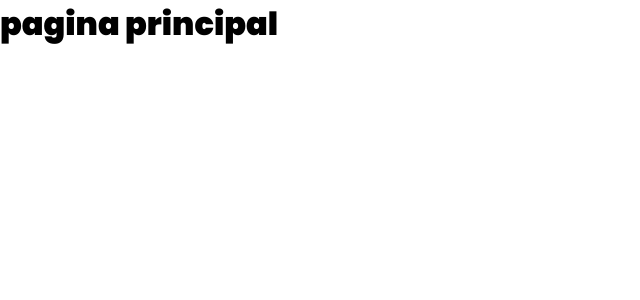
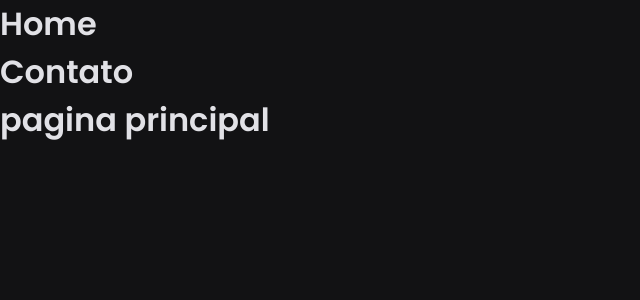
Before and after one commit to jorgelucasalima/yourgit, a React (Create React App) app: page / in a window 1280 px wide. Shown: the top 300 px of the page, without its empty margins (0-640 px from the left). Built offline with nearby package versions, Linux system fonts and the light colour scheme.

Commit message:
criado component Header

```diff
--- a/src/App.jsx
+++ b/src/App.jsx
@@ -1,11 +1,14 @@
+import Header from "./components/Header";
 import { EstiloGlobal } from "./Styles/global";
 
 
 export default function App() {
   return (
     <>
-    <h1>pagina principal</h1>
-    <EstiloGlobal/>
+      <Header/>
+      <h1>pagina principal</h1>
+
+      <EstiloGlobal/>
     </>
 
   );
--- a/src/Styles/global.js
+++ b/src/Styles/global.js
@@ -6,7 +6,7 @@ export const EstiloGlobal = createGlobalStyle`
     --cor-fundo: #121214;
     --cor-fonte: #E1E1E6;
 
-    --cor-de-texto: #FFFFFF;
+    --cor-texto: #FFFFFF;
 
     --cor-botao: #8257E6;
 
@@ -32,12 +32,18 @@ export const EstiloGlobal = createGlobalStyle`
 
 
   body {
-    background: var(--cordefundo);
+    background: var(--cor-fundo);
     -webkit-font-smoothing: antialiased;
   }
 
   body, input, textarea, button {
-    font-family: 'Poppins', serif;
+    font-family: 'Poppins', sans-serif;
+    font-weight: 400;
+  }
+
+  h1, h2, h3, h4, h5, h6, strong {
+    font-weight: 600;
+    color: var(--cor-fonte);
   }
 
   button {
--- /dev/null
+++ b/src/components/Header/index.jsx
@@ -0,0 +1,9 @@
+export default function Header() {
+  return(
+    <>
+      <h1>Home</h1>
+      <h1>Contato</h1>
+    </>
+  )
+
+}
```
Also changed, not shown: src/components/Header/styles.js (added).
